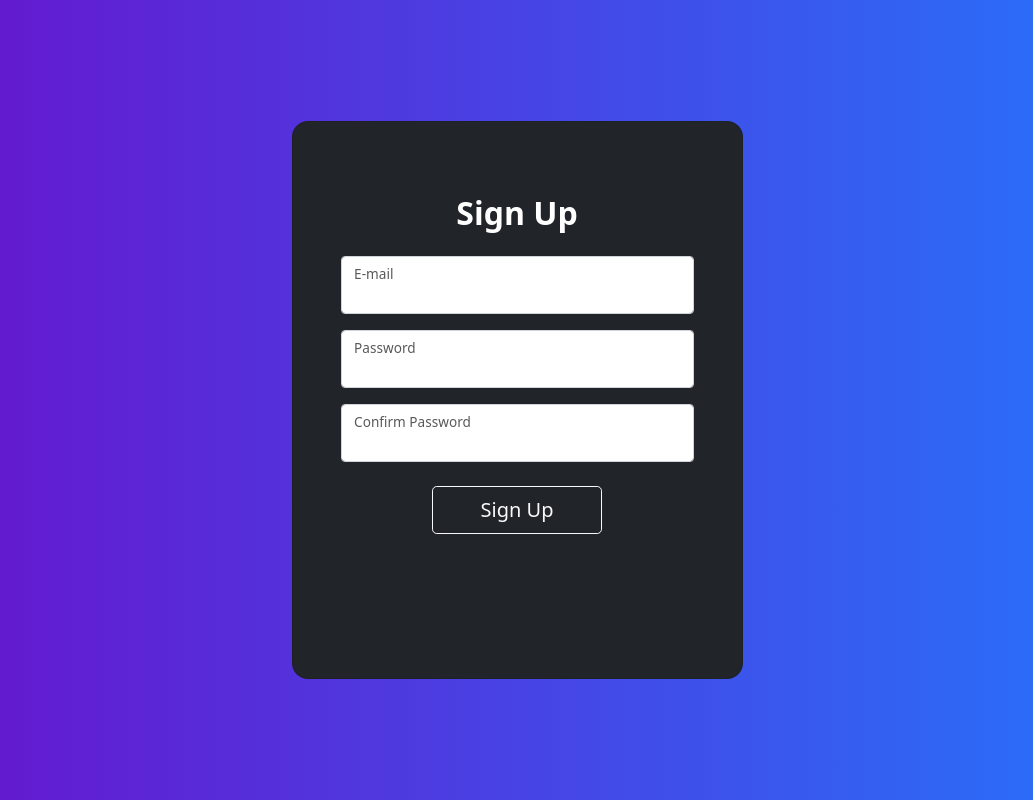
After one commit to ystepanoff/mindbond-web, a Flask app: page /signup in a window 1280 px wide. The commit adds this page. Shown: the whole page, without its empty margins (123-1156 px from the left). Run offline with Flask 3, Linux system fonts and the light colour scheme; parts of the project's set-up code (start-up, migrations or seed data) failed here and were passed over.

Commit message:
Create registration page

```diff
--- a/app/auth.py
+++ b/app/auth.py
@@ -8,6 +8,7 @@ from flask import (
 	request,
 	redirect,
 	render_template,
+	flash,
 	Blueprint,
 )
 
@@ -33,4 +34,21 @@ def login():
 			return response.text
 		else:
 			return str(response.text)
-	return render_template('main/login.html')
+	return render_template('auth/login.html')
+
+
+@bp.route('/signup', methods=['GET', 'POST'])
+def signup():
+	if request.method == 'POST':
+		email = request.form.get('email')
+		password = request.form.get('password')
+		confirm_password = request.form.get('confirm_password')
+		print()
+		if password == confirm_password:
+			data = {
+				'email': email,
+				'password': password,
+			}
+		else:
+			flash('Passwords do not match')
+	return render_template('auth/signup.html')
--- /dev/null
+++ b/app/templates/auth/signup.html
@@ -0,0 +1,48 @@
+{% extends "base.html" %}
+{% block content %}
+<section class="vh-100 gradient-custom">
+    <div class="container py-5 h-100">
+        <div class="row d-flex justify-content-center align-items-center h-100">
+            <div class="col-12 col-md-8 col-lg-6 col-xl-5">
+                <div class="card bg-dark text-white" style="border-radius: 1rem;">
+                    <div class="card-body p-5 text-center">
+
+                        <div class="mb-md-5 mt-md-4 pb-5">
+
+                            <h2 class="fw-bold mb-4">Sign Up</h2>
+
+                            {% with errors = get_flashed_messages() %}
+                            {% if errors %}
+                            <div class="alert-message block-message error">
+                                {{ errors.pop() }}
+                            </div>
+                            {% endif %}
+                            {% endwith %}
+
+                            <form method="POST">
+                                <div class="form-floating form-white text-black mb-3">
+                                    <input type="email" id="inputEmail" name="email" class="form-control"/>
+                                    <label for="inputEmail">E-mail</label>
+                                </div>
+
+                                <div class="form-floating form-white text-black mb-3">
+                                    <input type="password" id="inputPassword" name="password" class="form-control"/>
+                                    <label for="inputPassword">Password</label>
+                                </div>
+
+                                <div class="form-floating form-white text-black mb-4">
+                                    <input type="password" id="confirmPassword" name="confirm_password"
+                                           class="form-control"/>
+                                    <label for="confirmPassword">Confirm Password</label>
+                                </div>
+
+                                <button class="btn btn-outline-light btn-lg px-5" type="submit">Sign Up</button>
+                            </form>
+                        </div>
+                    </div>
+                </div>
+            </div>
+        </div>
+    </div>
+</section>
+{% endblock %}
--- /dev/null
+++ b/app/templates/base.html
@@ -0,0 +1,24 @@
+<!doctype html>
+<html lang="en">
+<head>
+    <meta charset="utf-8">
+    <meta name="viewport" content="width=device-width, initial-scale=1">
+    <meta name="description" content="">
+    <meta name="author" content="MindBond">
+    <title>MindBond</title>
+
+    <!-- CSS only -->
+    <link rel="stylesheet" href="https://cdn.jsdelivr.net/npm/bootstrap@5.1.1/dist/css/bootstrap.min.css">
+    <link rel="stylesheet" href={{ url_for('static', filename='main.css') }} >
+</head>
+<body>
+
+<main>
+    {% block content %}
+    {% endblock %}
+</main>
+
+<!-- JavaScript Bundle with Popper -->
+<script src="https://cdn.jsdelivr.net/npm/bootstrap@5.1.1/dist/js/bootstrap.bundle.min.js"></script>
+</body>
+</html>
```
Also changed, not shown: app/templates/auth/login.html (added, +44 -0 lines), app/templates/main/index.html (+3 -23 lines), app/templates/main/login.html (deleted, +0 -71 lines), 1 other file.
